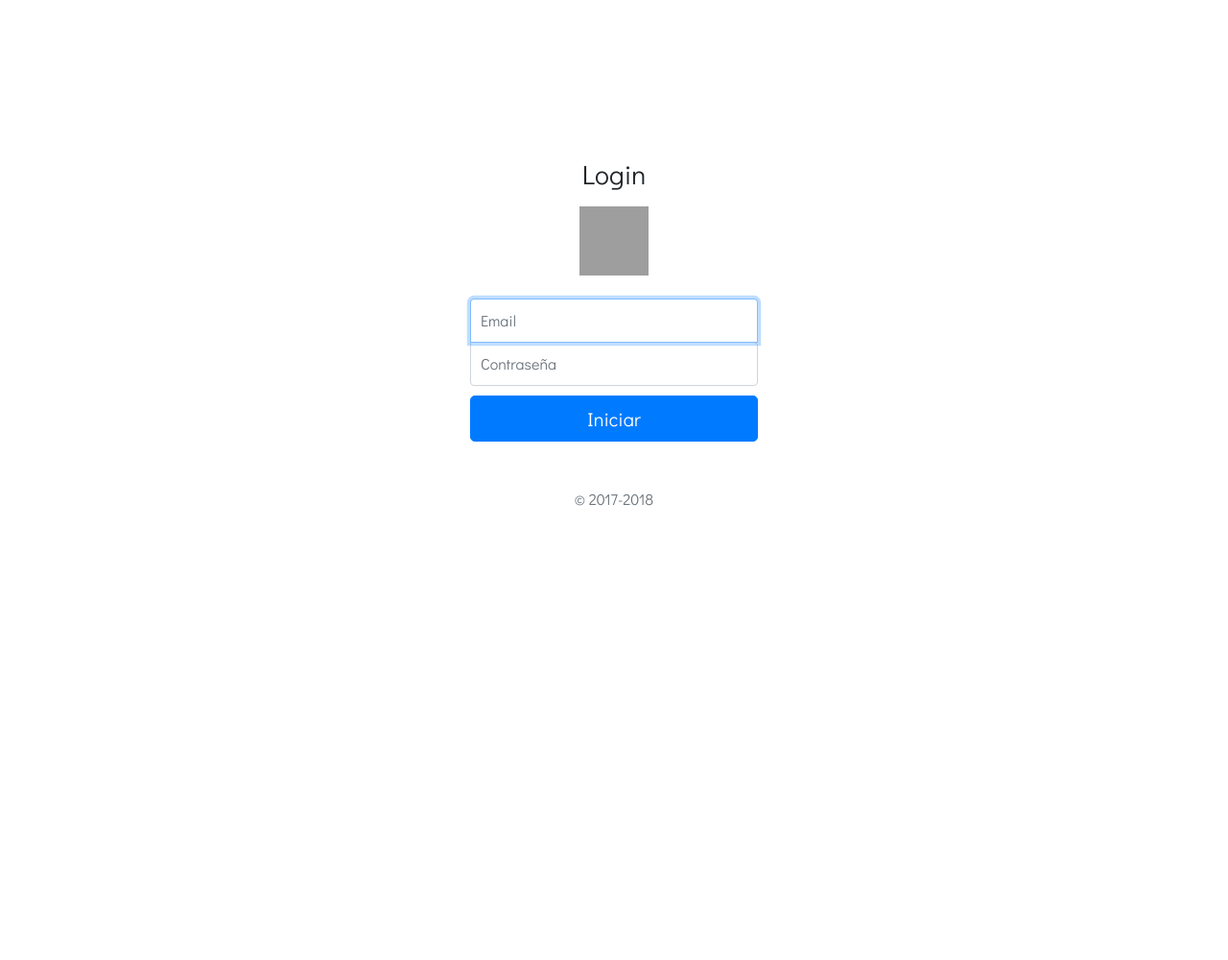
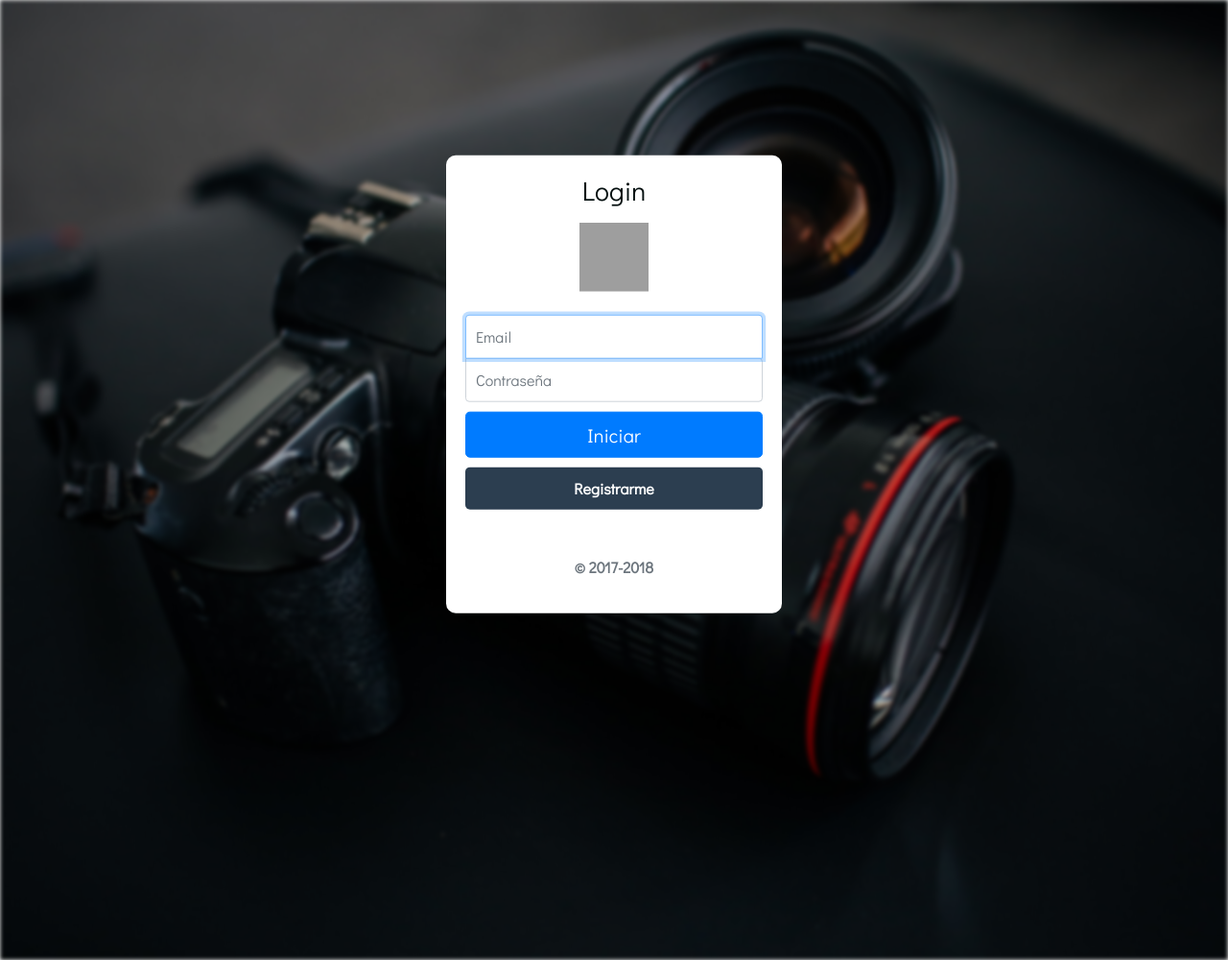
Before and after one commit to AlfredH5393/pry-quickimage, a PHP site: page / in a window 1280 px wide. Shown: the whole page at 96% size. Before the commit the page ends 527 px from the top, so only its background shows below. Run offline with PHP 8.4, Linux system fonts and the light colour scheme; grey boxes are pictures that could not be loaded.

Commit message:
logindesigncomplete

```diff
--- a/index.html
+++ b/index.html
@@ -4,14 +4,14 @@
     <meta charset="UTF-8">
     <meta name="viewport" content="width=device-width, initial-scale=1.0">
     <meta http-equiv="X-UA-Compatible" content="ie=edge">
-    <title>Prueba de fuente y B4</title>
+    <title>login</title>
+    <link rel="stylesheet" href="src/css/style.css">
+    <link rel="stylesheet" href="src/css/bootstrap.css">
 
-    <link rel="stylesheet" href="src/css/bootstrap.css">
-    <link rel="stylesheet" href="src/css/style.css">
 </head>
 <body class="text-center">
-    <div class="container-login"></div>
 
+        <div class="login-cont" ></div>
         <div class="login">
             <form class="form-signin">
             <h1 class="h3 mb-3 font-weight-normal"> Login</h1>
@@ -21,9 +21,10 @@
               <label for="inputPassword" class="sr-only">Contraseña</label>
               <input type="password" id="inputPassword" class="form-control" placeholder="Contraseña" required>
               <button class="btn btn-lg btn-primary btn-block" type="submit">Iniciar</button>
-              <p class="mt-5 mb-3 text-muted">&copy; 2017-2018</p>
+              <a href="" class="registera">Registrarme</a>
+              <p class="year-p mt-5 mb-3 text-muted"> &copy; 2017-2018</p>
+
             </form>
         </div>
-
 </body>
 </html>
--- a/src/css/style.css
+++ b/src/css/style.css
@@ -1,55 +1,42 @@
-.seagreen {
-  color: #1ABC9C; }
+.login-cont {
+  /* The image used */
+  height: 1000px;
+  background-image: url("../img/background_login.jpg");
+  /* Add the blur effect */
+  filter: blur(8px);
+  -webkit-filter: blur(2px);
+  /* Full height */
+  /* Center and scale the image nicely */
+  background-position: center;
+  background-repeat: no-repeat;
+  background-size: cover; }
 
-.gris {
-  color: #2C3E50; }
-
-.negromate {
+.login {
+  background-color: #FFFFFF;
+  /* Black w/opacity/see-through */
+  font-weight: bold;
+  position: absolute;
+  top: 50%;
+  left: 50%;
+  transform: translate(-50%, -50%);
+  z-index: 2;
+  width: 100%;
+  max-width: 350px;
+  padding: 20px;
+  text-align: center;
+  border-radius: 10px 10px;
   color: #040F0F; }
 
-.purple {
-  color: #454ADE; }
-
-.bluefrance {
-  color: #3498DB; }
-
-.container-login {
-  height: 100%;
-  background-image: url("../img/background_login.jpg");
-  background-repeat: no-repeat;
-  background-size: cover;
-  background-attachment: fixed;
-  background-position: center center;
-  filter: blur(5px); }
-
-.login {
-  height: 100%;
-  display: -ms-flexbox;
-  display: -webkit-box;
-  display: flex;
-  -ms-flex-align: center;
-  -ms-flex-pack: center;
-  -webkit-box-align: center;
-  align-items: center;
-  -webkit-box-pack: center;
-  justify-content: center;
-  padding-top: 150px;
-  padding-bottom: 150px; }
-
-.form-signin {
-  width: 100%;
-  max-width: 330px;
-  padding: 15px;
-  margin: 0 auto;
-  background: #FFFFFF;
-  border-radius: 10px 10px; }
+.year-p {
+  color: #2C3E50; }
 
 .form-signin .form-control {
   position: relative;
   box-sizing: border-box;
   height: auto;
   padding: 10px;
-  font-size: 16px; }
+  font-size: 16px;
+  color: #040F0F; }
 
 .form-signin .form-control:focus {
   z-index: 2; }
@@ -62,3 +49,18 @@
 .form-signin input[type="password"] {
   margin-bottom: 10px;
   border-top-left-radius: 0; }
+
+.registera {
+  display: block;
+  margin: 10px auto;
+  text-decoration: none;
+  background: #2C3E50;
+  color: #FFFFFF;
+  padding: 10px;
+  transition: all .3s;
+  border-radius: 0.3rem; }
+
+.registera:hover {
+  text-decoration: none;
+  background: #040F0F;
+  color: #FFFFFF; }
--- a/src/sass/components/_colors.scss
+++ b/src/sass/components/_colors.scss
@@ -1,7 +1,7 @@
 
-.seagreen{color: #1ABC9C;}
-.gris{color: #2C3E50;}
-.negromate{color:#040F0F;}
-.purple{color: #454ADE;}
-.bluefrance{color: #3498DB;}
+$seagreen: #1ABC9C;
+$gray: #2C3E50;
+$purple: #454ADE;
+$bluefrance: #3498DB;
 $white: #FFFFFF;
+$black: #040F0F;
--- a/src/sass/components/_login.scss
+++ b/src/sass/components/_login.scss
@@ -1,36 +1,40 @@
-.container-login{
-    height: 100%;
-    background-image: url('../img/background_login.jpg');
-    background-repeat: no-repeat;
-    background-size: cover;
-    background-attachment: fixed;
-    background-position: center center;
-    filter: blur(5px);
+.login-cont{
+    /* The image used */
+    height: 1000px;
+  background-image: url("../img/background_login.jpg");
+  /* Add the blur effect */
+  filter: blur(8px);
+  -webkit-filter: blur(2px);
+  /* Full height */
+
+  /* Center and scale the image nicely */
+  background-position: center;
+  background-repeat: no-repeat;
+  background-size: cover;
 }
 
-.login{
-    height: 100%;
-    display: -ms-flexbox;
-    display: -webkit-box;
-    display: flex;
-    -ms-flex-align: center;
-    -ms-flex-pack: center;
-    -webkit-box-align: center;
-    align-items: center;
-    -webkit-box-pack: center;
-    justify-content: center;
-    padding-top: 150px;
-    padding-bottom: 150px;
+.login {
+    // background-color: rgb(71, 69, 69); /* Fallback color */
+     background-color:$white; /* Black w/opacity/see-through */
+    font-weight: bold;
+    position: absolute;
+    top: 50%;
+    left: 50%;
+    transform: translate(-50%, -50%);
+    z-index: 2;
+    width: 100%;
+    max-width: 350px;
+    padding: 20px;
+    text-align: center;
+    border-radius: 10px 10px;
+   color: $black;
 
-}
-.form-signin {
-    width: 100%;
-    max-width: 330px;
-    padding: 15px;
-    margin: 0 auto;
-    background: $white;
-    border-radius: 10px 10px;
   }
+
+  .year-p{
+      color: $gray;
+  }
+
 
 .form-signin .form-control {
   position: relative;
@@ -38,6 +42,7 @@
   height: auto;
   padding: 10px;
   font-size: 16px;
+  color: $black;
 }
 .form-signin .form-control:focus {
   z-index: 2;
@@ -50,3 +55,20 @@
 .form-signin input[type="password"] {
   margin-bottom: 10px;
   border-top-left-radius: 0;}
+
+.registera{
+    display: block;
+    margin: 10px auto;
+    text-decoration: none;
+    background: $gray;
+    color:$white;
+    padding: 10px;
+    transition: all .3s;
+    border-radius: 0.3rem;
+}
+
+.registera:hover{
+    text-decoration: none;
+    background: $black;
+    color: $white;
+}
```
